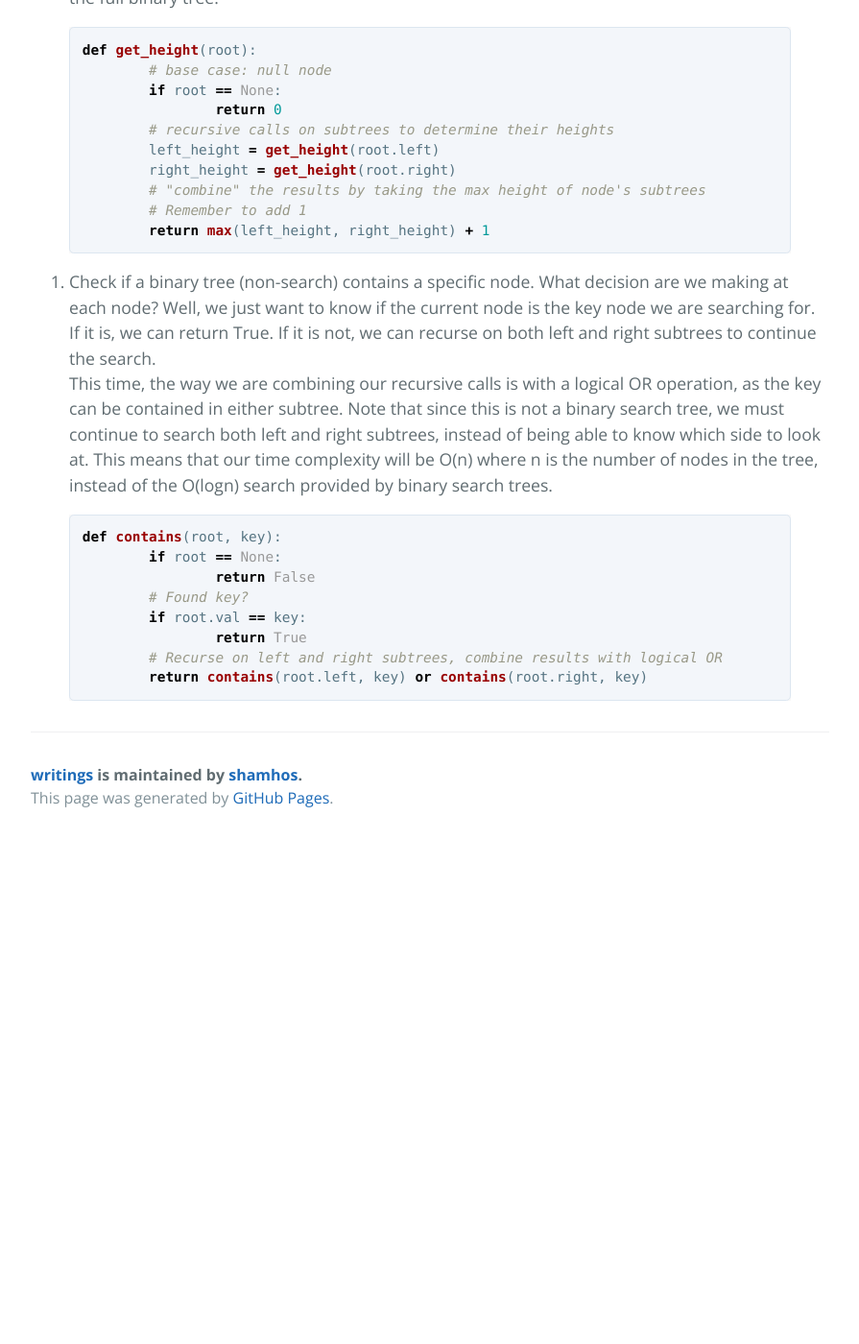
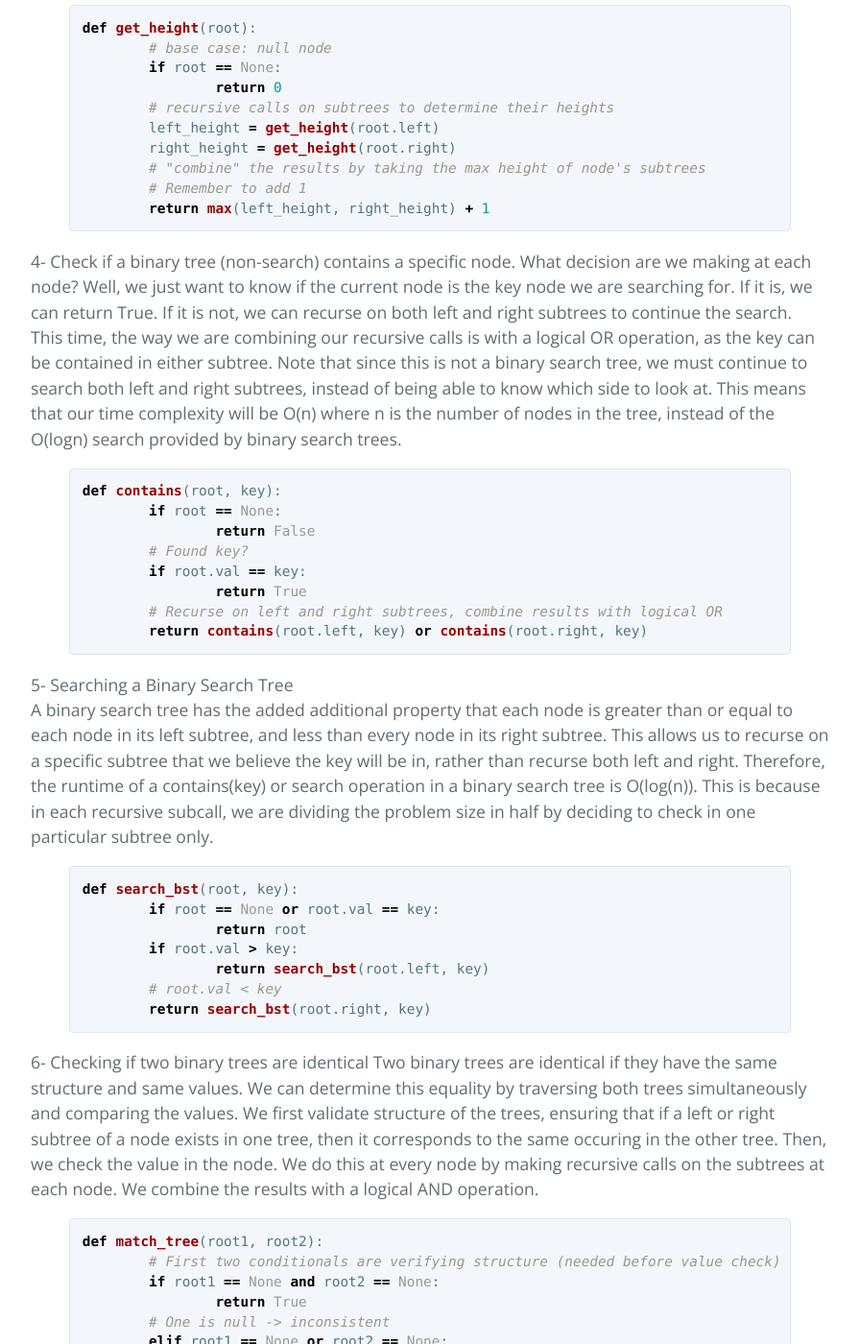
Before and after one commit to shamhos/writings, a Jekyll site: the page built from _posts/2018-07-27-recursion-on-trees.md, in a window 1280 px wide and 1400 px high, scrolled down 2301 px. Shown: the whole window at 96% size, without its empty margins (192-1087 px from the left). Built offline with Jekyll 4.4.1, drawn with Linux system fonts in a browser that asks for light colours; before the commit the page ends 3176 px from its top, so only the background shows below that; some of the changed text lies outside the part shown.

Commit message:
added rest of tree recursions

```diff
--- a/_posts/2018-07-27-recursion-on-trees.md
+++ b/_posts/2018-07-27-recursion-on-trees.md
@@ -30,7 +30,7 @@ In general, a recursive approach to a problem is a procedure that calls itself o
 
 Often times when doing these problems, the question to ask is, what decision or operation am I making at every node, and how do I combine the results of these decisions? How does the results for the subtrees of a particular node impact the result of that node?
 
-1. Given the root to a binary tree, count the total number of nodes.
+1- Given the root to a binary tree, count the total number of nodes.
 We count the number of nodes in the subtree rooted by any node by counting the node itself, and the size of its subtrees. This directly translates into the Python function below in which, if the node is not a null node (which will be the case when we recurse on a nonexistent left/right child) we add 1 and proceed to count the subtrees. Though the function looks simple, the recursive stack will ensure we count every single node in the tree.
 
 {% highlight python %}
@@ -44,7 +44,7 @@ def size(root):
 {% endhighlight %}
 
 
-2. Count the number of leaf nodes in a binary tree.
+2- Count the number of leaf nodes in a binary tree.
 We modify the more general count function seen above to count only leaf nodes in the following function.
 
 {% highlight python %}
@@ -59,7 +59,7 @@ def count_leaves(root):
 {% endhighlight %}
 
 
-3. Find the height of a binary tree, also known as the height of its root, or the number of edges between the root and the deepest leaf.
+3- Find the height of a binary tree, also known as the height of its root, or the number of edges between the root and the deepest leaf.
 What decision are we making at an arbitrary node if we want to ultimately get the height of the tree? Well, we know each node has two subtrees that may or may not have the same heights. To find the full binary tree's height, we need to consider only the height of the larger subtree at each node. Therefore, we are "combining" the results of the two recursive calls by taking their max, and then adding 1 (representing the current node height itself). This returns the height of the full binary tree.
 
 {% highlight python %}
@@ -75,7 +75,7 @@ def get_height(root):
 	return max(left_height, right_height) + 1
 {% endhighlight %}
 
-4. Check if a binary tree (non-search) contains a specific node.
+4- Check if a binary tree (non-search) contains a specific node.
 What decision are we making at each node? Well, we just want to know if the current node is the key node we are searching for. If it is, we can return True. If it is not, we can recurse on both left and right subtrees to continue the search.
 This time, the way we are combining our recursive calls is with a logical OR operation, as the key can be contained in either subtree. Note that since this is not a binary search tree, we must continue to search both left and right subtrees, instead of being able to know which side to look at. This means that our time complexity will be O(n) where n is the number of nodes in the tree, instead of the O(logn) search provided by binary search trees.
 
@@ -89,3 +89,33 @@ def contains(root, key):
 	# Recurse on left and right subtrees, combine results with logical OR
 	return contains(root.left, key) or contains(root.right, key)
 {% endhighlight %}
+
+5- Searching a Binary Search Tree
+A binary search tree has the added additional property that each node is greater than or equal to each node in its left subtree, and less than every node in its right subtree. This allows us to recurse on a specific subtree that we believe the key will be in, rather than recurse both left and right. Therefore, the runtime of a contains(key) or search operation in a binary search tree is O(log(n)). This is because in each recursive subcall, we are dividing the problem size in half by deciding to check in one particular subtree only.
+{% highlight python %}
+def search_bst(root, key):
+	if root == None or root.val == key:
+		return root
+	if root.val > key:
+		return search_bst(root.left, key)
+	# root.val < key
+	return search_bst(root.right, key)
+{% endhighlight %}
+
+6- Checking if two binary trees are identical
+Two binary trees are identical if they have the same structure and same values. We can determine this equality by traversing both trees simultaneously and comparing the values. We first validate structure of the trees, ensuring that if a left or right subtree of a node exists in one tree, then it corresponds to the same occuring in the other tree. Then, we check the value in the node. We do this at every node by making recursive calls on the subtrees at each node. We combine the results with a logical AND operation.
+{% highlight python %}
+def match_tree(root1, root2):
+	# First two conditionals are verifying structure (needed before value check)
+	if root1 == None and root2 == None:
+		return True
+	# One is null -> inconsistent
+	elif root1 == None or root2 == None:
+		return False
+	# This conditional checks value
+	elif root1.val != root2.val:
+		return False
+	# Make a recursive subcall on the same side subtree in both trees
+	# Combine with logical AND operation
+	return match_tree(root1.left, root2.left) and match_tree(root1.right, root2.right)
+{% endhighlight %}
```
